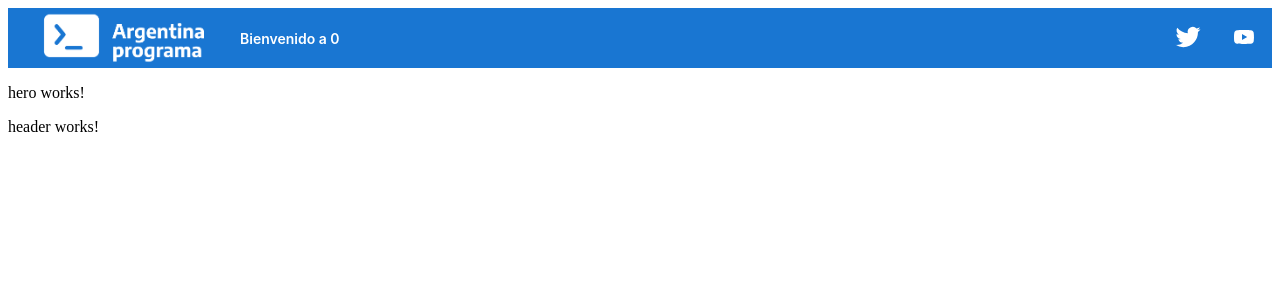
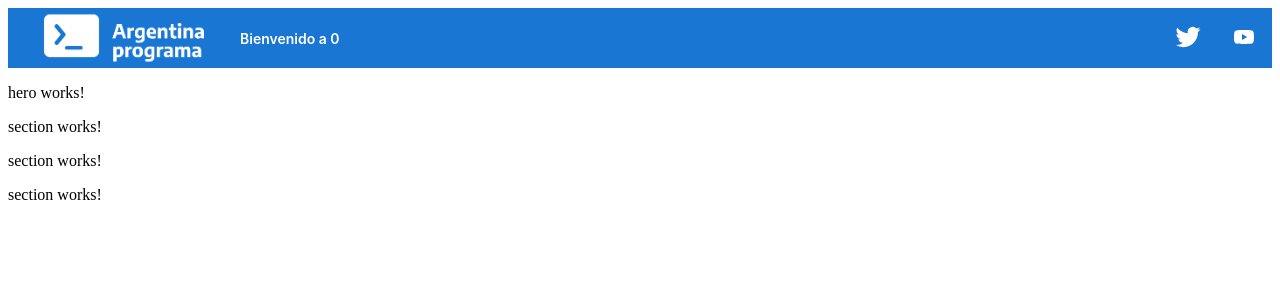
Before and after one commit to nicolagardo/argentina-programa, an Angular app in the folder frontend/mi-porfolio/: page / in a window 1280 px wide. Shown: the top 300 px of the page. Built offline with nearby package versions, Linux system fonts and the light colour scheme.

Commit message:
Creando modelos

```diff
--- a/frontend/mi-porfolio/angular.json
+++ b/frontend/mi-porfolio/angular.json
@@ -1,5 +1,8 @@
 {
-	"$schema": "./node_modules/@angular/cli/lib/config/schema.json",
+  "$schema": "./node_modules/@angular/cli/lib/config/schema.json",
+  "cli": {
+    "analytics": "3c6a8ce1-0275-4478-9553-420fb78e089f"
+  },
 	"version": 1,
 	"newProjectRoot": "projects",
 	"projects": {
--- a/frontend/mi-porfolio/src/app/app.component.html
+++ b/frontend/mi-porfolio/src/app/app.component.html
@@ -3,7 +3,8 @@
 
 <!-- Toolbar -->
 
-<app-toolbar></app-toolbar>
-<app-hero></app-hero>
 <app-header></app-header>
+<app-section></app-section>
+<app-section></app-section>
+<app-section></app-section>
 <router-outlet></router-outlet>
--- a/frontend/mi-porfolio/src/app/app.module.ts
+++ b/frontend/mi-porfolio/src/app/app.module.ts
@@ -6,13 +6,15 @@ import { AppComponent } from './app.component';
 import { HeroComponent } from './components/hero/hero.component';
 import { ToolbarComponent } from './components/toolbar/toolbar.component';
 import { HeaderComponent } from './components/header/header.component';
+import { SectionComponent } from './components/section/section.component';
 
 @NgModule({
   declarations: [
     AppComponent,
     HeroComponent,
     ToolbarComponent,
-    HeaderComponent
+    HeaderComponent,
+    SectionComponent
   ],
   imports: [
     BrowserModule,
--- a/frontend/mi-porfolio/src/app/components/header/header.component.html
+++ b/frontend/mi-porfolio/src/app/components/header/header.component.html
@@ -1 +1,2 @@
-<p>header works!</p>
+<app-toolbar></app-toolbar>
+<app-hero></app-hero>
--- /dev/null
+++ b/frontend/mi-porfolio/src/app/components/section/section.component.html
@@ -0,0 +1 @@
+<p>section works!</p>
--- /dev/null
+++ b/frontend/mi-porfolio/src/app/components/section/section.component.ts
@@ -0,0 +1,15 @@
+import { Component, OnInit } from '@angular/core';
+
+@Component({
+  selector: 'app-section',
+  templateUrl: './section.component.html',
+  styleUrls: ['./section.component.css']
+})
+export class SectionComponent implements OnInit {
+
+  constructor() { }
+
+  ngOnInit(): void {
+  }
+
+}
--- /dev/null
+++ b/frontend/mi-porfolio/src/app/interfaces/educations.ts
@@ -0,0 +1,3 @@
+export interface Education {
+
+}
--- /dev/null
+++ b/frontend/mi-porfolio/src/app/interfaces/experienes.ts
@@ -0,0 +1,3 @@
+export interface Experience {
+
+}
--- /dev/null
+++ b/frontend/mi-porfolio/src/app/interfaces/skills.ts
@@ -0,0 +1,3 @@
+export interface Skills {
+
+}
--- /dev/null
+++ b/frontend/mi-porfolio/src/app/interfaces/user.ts
@@ -0,0 +1,5 @@
+export interface User {
+    name: string;
+    lastName: string;
+
+}
```
Also changed, not shown: frontend/mi-porfolio/src/app/services/service.service.ts (added, +9 -0 lines), frontend/mi-porfolio/src/app/components/section/section.component.css (added), 2 other files (tests, documents, lock files or other folders).
